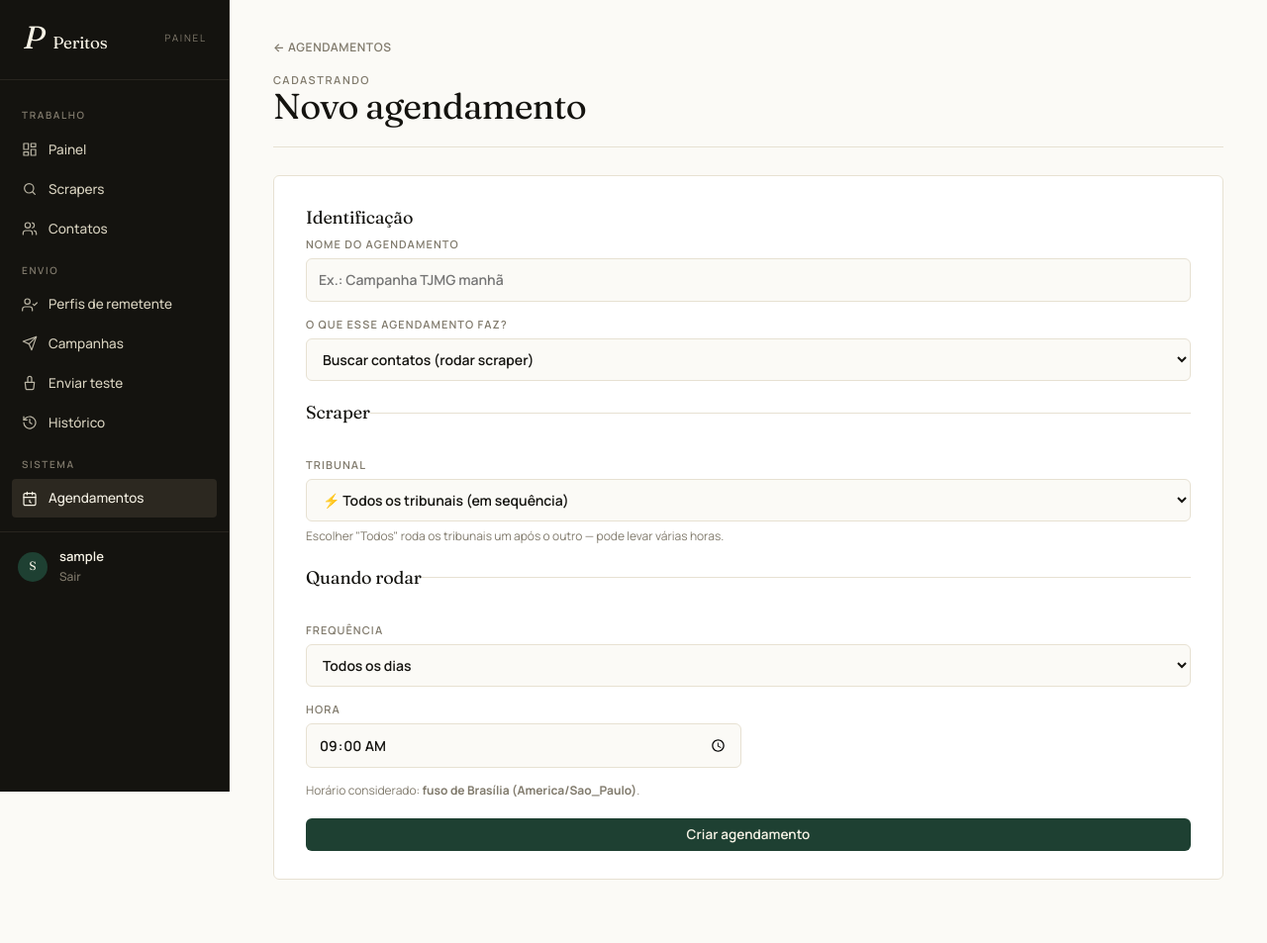
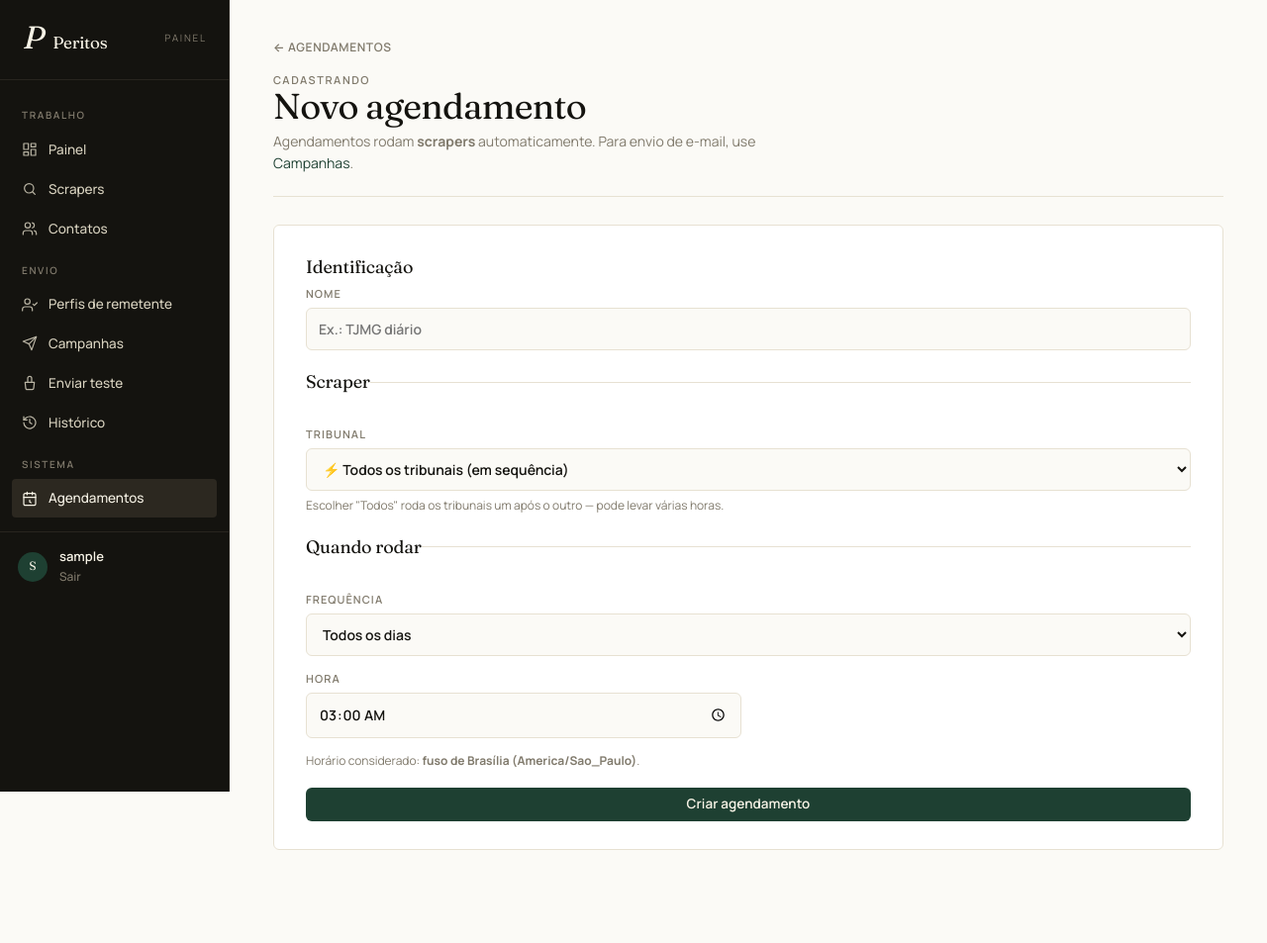
Before and after one commit to mazierovictor/peritos_app, a FastAPI app: page /agendamentos/novo in a window 1280 px wide. Shown: the whole page at 99% size. After the commit the page ends 859 px from the top, so only its background shows below. Run offline with FastAPI, Linux system fonts and the light colour scheme; the visitor is signed in with stand-in values (Sample User, id 1); data comes from the database, SQL or seed files in the repository; data that the repository does not hold is empty.

Commit message:
refactor: remover tipo='campanha' de /agendamentos (apenas scraper)
Co-Authored-By: Claude Sonnet 4.6 <noreply@anthropic.com>

```diff
--- a/app/main.py
+++ b/app/main.py
@@ -1193,32 +1193,13 @@ def _o_que(ag: dict) -> str:
         if alvo == "todos":
             return "Scraper · todos os tribunais (em sequência)"
         return f"Scraper {alvo.upper()}"
-    if ag.get("tipo") == "campanha":
-        partes = []
-        if ag.get("filtro_tribunal"):
-            partes.append((ag["filtro_tribunal"] or "").upper())
-        if ag.get("filtro_estado"):
-            partes.append(ag["filtro_estado"])
-        filtro = " · ".join(partes) if partes else "todos"
-        return f"Campanha · {filtro} · {ag.get('quantidade') or 0}/exec"
     return ag.get("tipo") or "—"
 
 
 def _ctx_agendamento_form(user: dict, request: Request, erro: str | None = None) -> dict:
-    with get_conn() as conn:
-        perfis = [dict(r) for r in conn.execute(
-            "SELECT id, nome, email_remetente, limite_diario "
-            "FROM perfis_remetente WHERE usuario_id = ? ORDER BY nome",
-            (user["id"],),
-        )]
-    ufs, tribunais = _ufs_e_tribunais()
-    tribunais_por_uf, ufs_por_tribunal = _mapping_uf_tribunal()
     return {
         "request": request, "user": user, "erro": erro,
         "scrapers": scraper_registry.listar(),
-        "perfis": perfis, "ufs": ufs, "tribunais": tribunais,
-        "tribunais_por_uf": tribunais_por_uf,
-        "ufs_por_tribunal": ufs_por_tribunal,
     }
 
 
@@ -1251,10 +1232,6 @@ def agendamentos_novo_submit(
     nome: str = Form(...),
     tipo: str = Form(...),
     alvo: str = Form(""),
-    perfil_id: str = Form(""),
-    filtro_estado: str = Form(""),
-    filtro_tribunal: str = Form(""),
-    quantidade: int = Form(50),
     frequencia: str = Form(...),
     hora: str = Form(...),
     data: str = Form(""),
@@ -1263,22 +1240,10 @@ def agendamentos_novo_submit(
 ):
     erro: str | None = None
 
-    if tipo == "scraper":
-        if not alvo:
-            erro = "Escolha qual scraper rodar."
-    elif tipo == "campanha":
-        if not perfil_id:
-            erro = "Escolha o perfil de remetente."
-        else:
-            with get_conn() as conn:
-                ok = conn.execute(
-                    "SELECT 1 FROM perfis_remetente WHERE id = ? AND usuario_id = ?",
-                    (int(perfil_id), user["id"]),
-                ).fetchone()
-            if not ok:
-                erro = "Perfil de remetente inválido."
-    else:
-        erro = "Tipo de agendamento inválido."
+    if tipo != "scraper":
+        erro = "Tipo de agendamento inválido (apenas 'scraper')."
+    elif not alvo:
+        erro = "Escolha qual scraper rodar."
 
     if erro is None:
         if frequencia == "uma_vez" and not data:
@@ -1292,19 +1257,16 @@ def agendamentos_novo_submit(
         return templates.TemplateResponse("agendamento_form.html",
                                           _ctx_agendamento_form(user, request, erro))
 
-    pid = int(perfil_id) if perfil_id else None
     ds = int(dia_semana) if dia_semana != "" else None
     dm = int(dia_mes) if dia_mes != "" else None
-    alvo_efetivo = alvo if tipo == "scraper" else ""
 
     with get_conn() as conn:
         conn.execute(
             "INSERT INTO agendamentos (nome, tipo, alvo, perfil_id, filtro_estado, "
             "filtro_tribunal, quantidade, frequencia, hora, data, dia_semana, "
             "dia_mes, cron, ativo) "
-            "VALUES (?, ?, ?, ?, ?, ?, ?, ?, ?, ?, ?, ?, '', 1)",
-            (nome.strip(), tipo, alvo_efetivo, pid,
-             filtro_estado or None, filtro_tribunal or None, int(quantidade),
+            "VALUES (?, 'scraper', ?, NULL, NULL, NULL, NULL, ?, ?, ?, ?, ?, '', 1)",
+            (nome.strip(), alvo,
              frequencia, hora, data or None, ds, dm),
         )
     scheduler.recarregar()
--- a/app/scheduler.py
+++ b/app/scheduler.py
@@ -1,11 +1,10 @@
 """
-Agendador de scrapers e campanhas via APScheduler.
+Agendador de scrapers via APScheduler.
 
 Cada agendamento tem:
   - nome:         rótulo amigável
-  - tipo:         'scraper' | 'campanha'
-  - alvo:         (scraper) sigla do TJ
-  - perfil_id, filtro_estado, filtro_tribunal, quantidade  (campanha)
+  - tipo:         'scraper'
+  - alvo:         sigla do TJ (ou 'todos')
   - frequencia:   uma_vez | diario | semanal | mensal
   - hora:         "HH:MM"
   - data:         "YYYY-MM-DD"  (frequencia = uma_vez)
@@ -96,23 +95,6 @@ def _executar_job(ag_id: int) -> None:
                 scraper_runner.disparar(ag["alvo"])
                 _registrar_fim(run_id, "ok", f"Scraper {alvo.upper()} disparado")
 
-        elif ag["tipo"] == "campanha":
-            from . import mailer
-            if not ag.get("perfil_id"):
-                _registrar_fim(run_id, "erro", "Agendamento de campanha sem perfil_id")
-                return
-            estado = mailer.disparar(
-                ag["perfil_id"],
-                int(ag.get("quantidade") or 50),
-                {
-                    "estado": ag.get("filtro_estado") or None,
-                    "tribunal": ag.get("filtro_tribunal") or None,
-                },
-            )
-            msg = "Campanha disparada"
-            if estado is not None and getattr(estado, "mensagem", None):
-                msg = f"Campanha disparada · {estado.mensagem}"
-            _registrar_fim(run_id, "ok", msg)
         else:
             _registrar_fim(run_id, "erro", f"Tipo desconhecido: {ag.get('tipo')}")
     except Exception as e:
--- a/app/templates/agendamento_form.html
+++ b/app/templates/agendamento_form.html
@@ -7,69 +7,32 @@
   <div>
     <div class="eyebrow">Cadastrando</div>
     <h1>Novo agendamento</h1>
+    <p class="sub">Agendamentos rodam <strong>scrapers</strong> automaticamente. Para envio de e-mail, use <a href="/campanhas">Campanhas</a>.</p>
   </div>
 </header>
 
 {% if erro %}<div class="alerta-erro">{{ erro }}</div>{% endif %}
 
 <form method="post" action="/agendamentos/novo" class="form-largo">
+  <input type="hidden" name="tipo" value="scraper">
+
   <fieldset>
     <legend>Identificação</legend>
-    <label>Nome do agendamento
-      <input type="text" name="nome" placeholder="Ex.: Campanha TJMG manhã" required>
-    </label>
-    <label>O que esse agendamento faz?
-      <select name="tipo" id="campo_tipo" required>
-        <option value="scraper">Buscar contatos (rodar scraper)</option>
-        <option value="campanha">Disparar campanha de e-mail</option>
-      </select>
+    <label>Nome
+      <input type="text" name="nome" placeholder="Ex.: TJMG diário" required>
     </label>
   </fieldset>
 
-  <fieldset id="bloco_scraper">
+  <fieldset>
     <legend>Scraper</legend>
     <label>Tribunal
-      <select name="alvo">
+      <select name="alvo" required>
         <option value="todos">⚡ Todos os tribunais (em sequência)</option>
         {% for s in scrapers %}{% if not s.manual %}
         <option value="{{ s.sigla }}">{{ s.sigla|upper }} — {{ s.nome }}</option>
         {% endif %}{% endfor %}
       </select>
       <small class="cinza">Escolher "Todos" roda os tribunais um após o outro — pode levar várias horas.</small>
-    </label>
-  </fieldset>
-
-  <fieldset id="bloco_campanha" style="display:none">
-    <legend>Campanha</legend>
-    {% if not perfis %}
-    <p class="alerta-erro">Você precisa criar um <a href="/perfis/novo">perfil de remetente</a> antes.</p>
-    {% endif %}
-    <label>Perfil de remetente
-      <select name="perfil_id">
-        <option value="">— escolha —</option>
-        {% for p in perfis %}
-        <option value="{{ p.id }}">{{ p.nome }} &lt;{{ p.email_remetente }}&gt; — limite {{ p.limite_diario }}/dia</option>
-        {% endfor %}
-      </select>
-    </label>
-    <div class="grade-2">
-      <label>Filtrar por UF
-        <select name="filtro_estado" id="filtro_estado">
-          <option value="">— todos —</option>
-          {% for uf in ufs %}<option value="{{ uf }}">{{ uf }}</option>{% endfor %}
-        </select>
-      </label>
-      <label>Filtrar por Tribunal
-        <select name="filtro_tribunal" id="filtro_tribunal">
-          <option value="">— todos —</option>
-          {% for tj in tribunais %}<option value="{{ tj }}">{{ tj|upper }}</option>{% endfor %}
-        </select>
-      </label>
-    </div>
-    <small class="cinza">Selecionar a UF restringe os tribunais disponíveis (e vice-versa).</small>
-    <label>Quantidade por execução
-      <input type="number" name="quantidade" value="50" min="1" max="500">
-      <small class="cinza">Será limitada também pelo limite diário do perfil.</small>
     </label>
   </fieldset>
 
@@ -83,10 +46,9 @@
         <option value="mensal">Todo mês</option>
       </select>
     </label>
-
     <div class="grade-2">
       <label>Hora
-        <input type="time" name="hora" value="09:00" required>
+        <input type="time" name="hora" value="03:00" required>
       </label>
       <label id="campo_data" style="display:none">Data
         <input type="date" name="data">
@@ -106,7 +68,6 @@
         <input type="number" name="dia_mes" min="1" max="28" value="1">
       </label>
     </div>
-
     <small class="cinza">Horário considerado: <strong>fuso de Brasília (America/Sao_Paulo)</strong>.</small>
   </fieldset>
 
@@ -115,16 +76,6 @@
 
 <script>
   (function () {
-    const tipoSel = document.getElementById('campo_tipo');
-    const blScrap = document.getElementById('bloco_scraper');
-    const blCamp  = document.getElementById('bloco_campanha');
-    function atualizarTipo() {
-      blScrap.style.display = (tipoSel.value === 'scraper')  ? '' : 'none';
-      blCamp.style.display  = (tipoSel.value === 'campanha') ? '' : 'none';
-    }
-    tipoSel.addEventListener('change', atualizarTipo);
-    atualizarTipo();
-
     const freqSel = document.getElementById('campo_freq');
     const cData = document.getElementById('campo_data');
     const cSem  = document.getElementById('campo_dia_semana');
@@ -136,54 +87,6 @@
     }
     freqSel.addEventListener('change', atualizarFreq);
     atualizarFreq();
-
-    // Cascade UF ↔ Tribunal
-    const tribPorUf  = {{ tribunais_por_uf | tojson }};
-    const ufsPorTrib = {{ ufs_por_tribunal | tojson }};
-    const selUf   = document.getElementById('filtro_estado');
-    const selTrib = document.getElementById('filtro_tribunal');
-
-    function setOptions(select, valores, valorSelecionado) {
-      const placeholder = select.querySelector('option[value=""]');
-      const placeholderHTML = placeholder ? placeholder.outerHTML : '<option value="">— todos —</option>';
-      const opts = valores.map(function (v) {
-        const sel = (v === valorSelecionado) ? ' selected' : '';
-        const label = (select.id === 'filtro_tribunal') ? v.toUpperCase() : v;
-        return '<option value="' + v + '"' + sel + '>' + label + '</option>';
-      }).join('');
-      select.innerHTML = placeholderHTML + opts;
-      if (valorSelecionado && valores.indexOf(valorSelecionado) >= 0) {
-        select.value = valorSelecionado;
-      }
-    }
-
-    function todosTribunais() {
-      return Object.keys(ufsPorTrib).sort();
-    }
-    function todosUfs() {
-      return Object.keys(tribPorUf).sort();
-    }
-
-    selUf.addEventListener('change', function () {
-      const uf = selUf.value;
-      const atual = selTrib.value;
-      const lista = uf ? (tribPorUf[uf] || []) : todosTribunais();
-      const manter = lista.indexOf(atual) >= 0 ? atual : '';
-      setOptions(selTrib, lista, manter);
-    });
-
-    selTrib.addEventListener('change', function () {
-      const tj = selTrib.value;
-      const atual = selUf.value;
-      const lista = tj ? (ufsPorTrib[tj] || []) : todosUfs();
-      // Se o tribunal só tem 1 UF, autosseleciona
-      if (tj && lista.length === 1) {
-        setOptions(selUf, lista, lista[0]);
-      } else {
-        const manter = lista.indexOf(atual) >= 0 ? atual : '';
-        setOptions(selUf, lista, manter);
-      }
-    });
   })();
 </script>
 {% endblock %}
```
